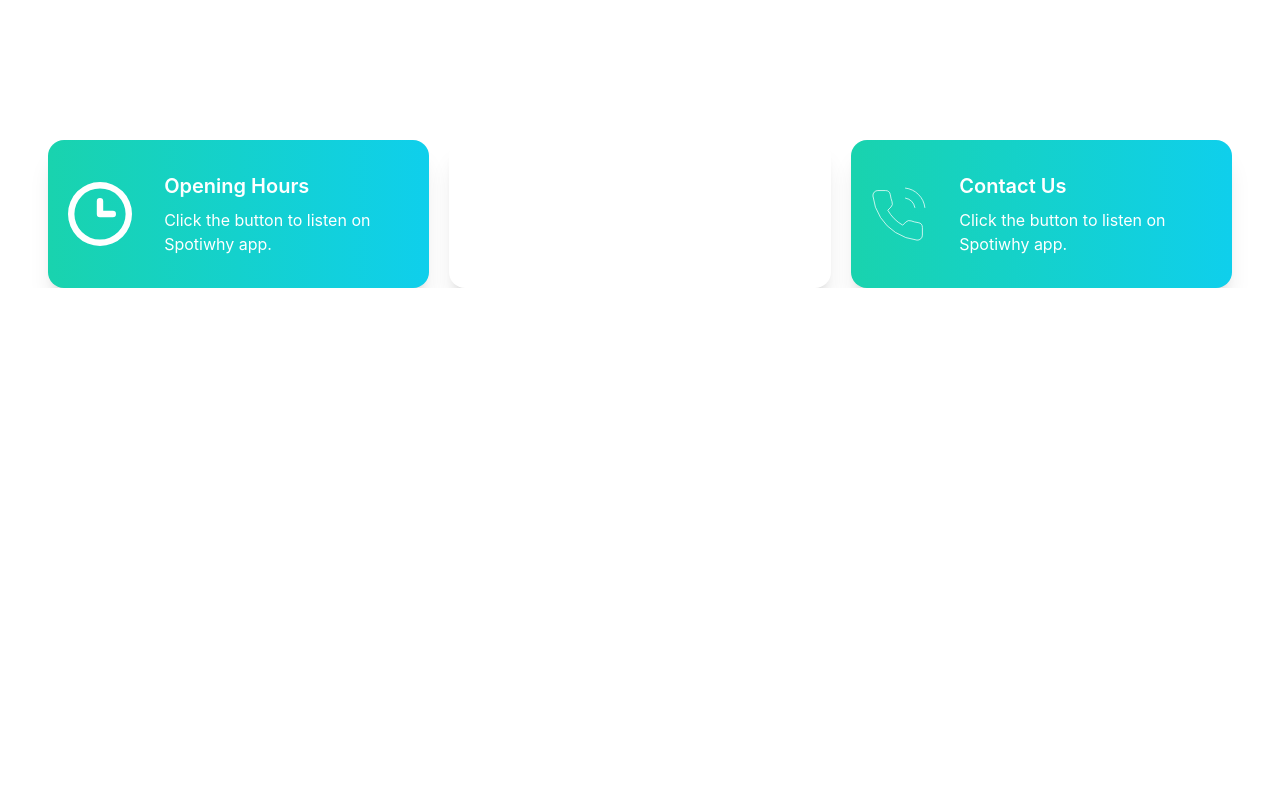
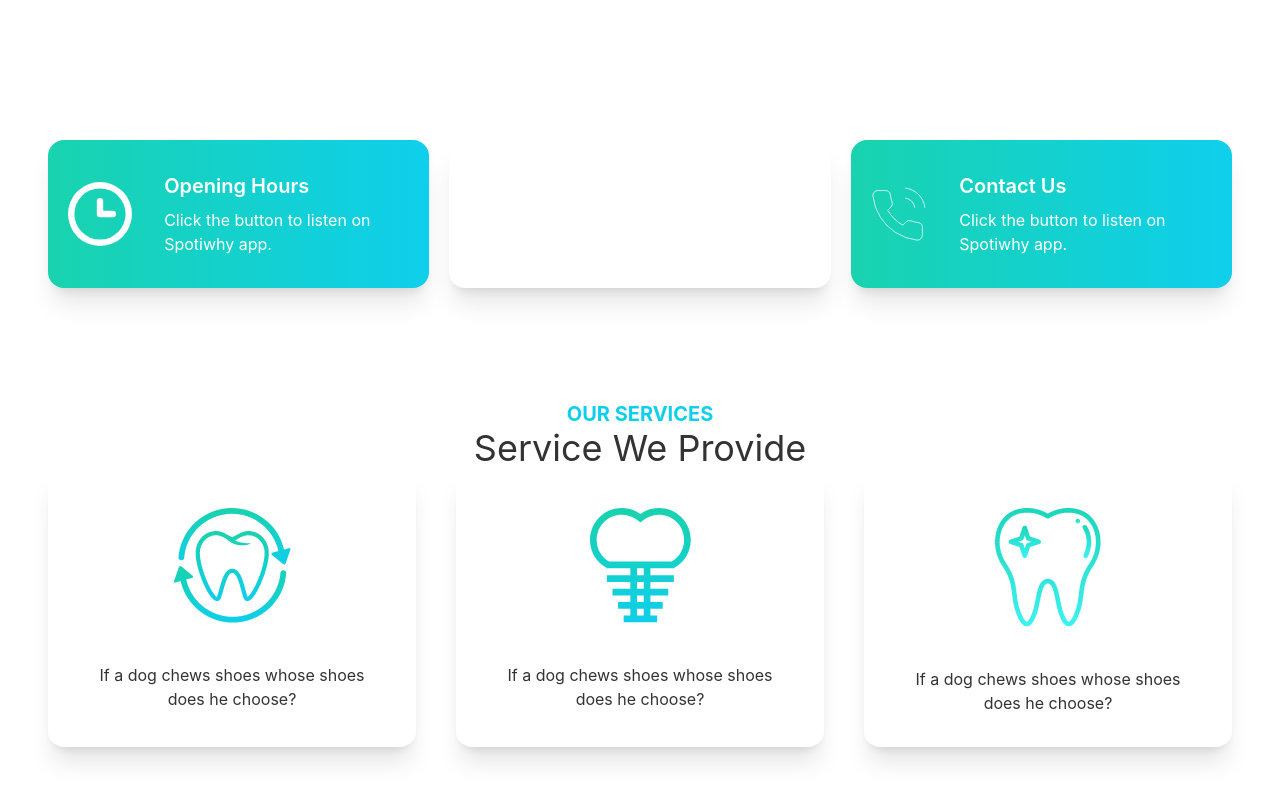
Before and after one commit to Al-Amin931761/doctors-portal-client, a React (Create React App) app: page / in a window 1280 px wide. Shown: the part 724-1524 px from the top of the page. Before the commit the page ends 1012 px from the top, so only its background shows below. Built offline with nearby package versions, Linux system fonts and the light colour scheme.

Commit message:
services

```diff
--- a/src/Pages/Home/Home.js
+++ b/src/Pages/Home/Home.js
@@ -1,12 +1,14 @@
 import React from 'react';
 import Banner from './Banner';
 import Info from './Info';
+import Services from './Services';
 
 const Home = () => {
     return (
-        <div>
+        <div className='px-12'>
             <Banner></Banner>
             <Info></Info>
+            <Services></Services>
         </div>
     );
 };
--- a/src/Pages/Home/Info.js
+++ b/src/Pages/Home/Info.js
@@ -6,7 +6,7 @@
 
 const Info = () => {
     return (
-        <div className='grid grid-cols-1 lg:grid-cols-3 gap-5 px-12'>
+        <div className='grid grid-cols-1 lg:grid-cols-3 gap-5'>
             <InfoCard cardTitle="Opening Hours" img={clock} bgClass="bg-gradient-to-r from-secondary to-primary"></InfoCard>
             <InfoCard cardTitle="Our Locations" img={marker} bgClass="bg-accent"></InfoCard>
             <InfoCard cardTitle="Contact Us" img={phone} bgClass="bg-gradient-to-r from-secondary to-primary"></InfoCard>
--- /dev/null
+++ b/src/Pages/Home/Service.js
@@ -0,0 +1,17 @@
+import React from 'react';
+
+const Service = ({ service }) => {
+    return (
+        <div class="card lg:max-w-lg bg-base-100 shadow-xl">
+            <figure class="px-10 pt-10">
+                <img src={service.img} alt="Shoes" class="rounded-xl" />
+            </figure>
+            <div class="card-body items-center text-center">
+                <h2 class="card-title">{service.name}</h2>
+                <p>If a dog chews shoes whose shoes does he choose?</p>
+            </div>
+        </div>
+    );
+};
+
+export default Service;
--- /dev/null
+++ b/src/Pages/Home/Services.js
@@ -0,0 +1,43 @@
+import React from 'react';
+import fluoride from '../../assets/images/fluoride.png';
+import cavity from '../../assets/images/cavity.png';
+import Whitening from '../../assets/images/whitening.png';
+import Service from './Service';
+
+const Services = () => {
+    const services = [
+        {
+            _id: 1,
+            Name: 'Fluoride Treatment',
+            description: '',
+            img: fluoride
+        },
+        {
+            _id: 2,
+            Name: 'Cavity Filling',
+            description: '',
+            img: cavity
+        },
+        {
+            _id: 3,
+            Name: 'Teeth Whitening',
+            description: '',
+            img: Whitening
+        }
+    ]
+    return (
+        <div className='my-28'>
+            <div className='text-center'>
+                <h3 className='text-primary text-xl font-bold uppercase'>Our Services</h3>
+                <h2 className='text-4xl'>Service We Provide</h2>
+            </div>
+            <div className='grid sm:grid-cols-1 md:grid-cols-2 lg:grid-cols-3 gap-10'>
+                {
+                    services.map(service => <Service key={service._id} service={service}></Service>)
+                }
+            </div>
+        </div>
+    );
+};
+
+export default Services;
```
